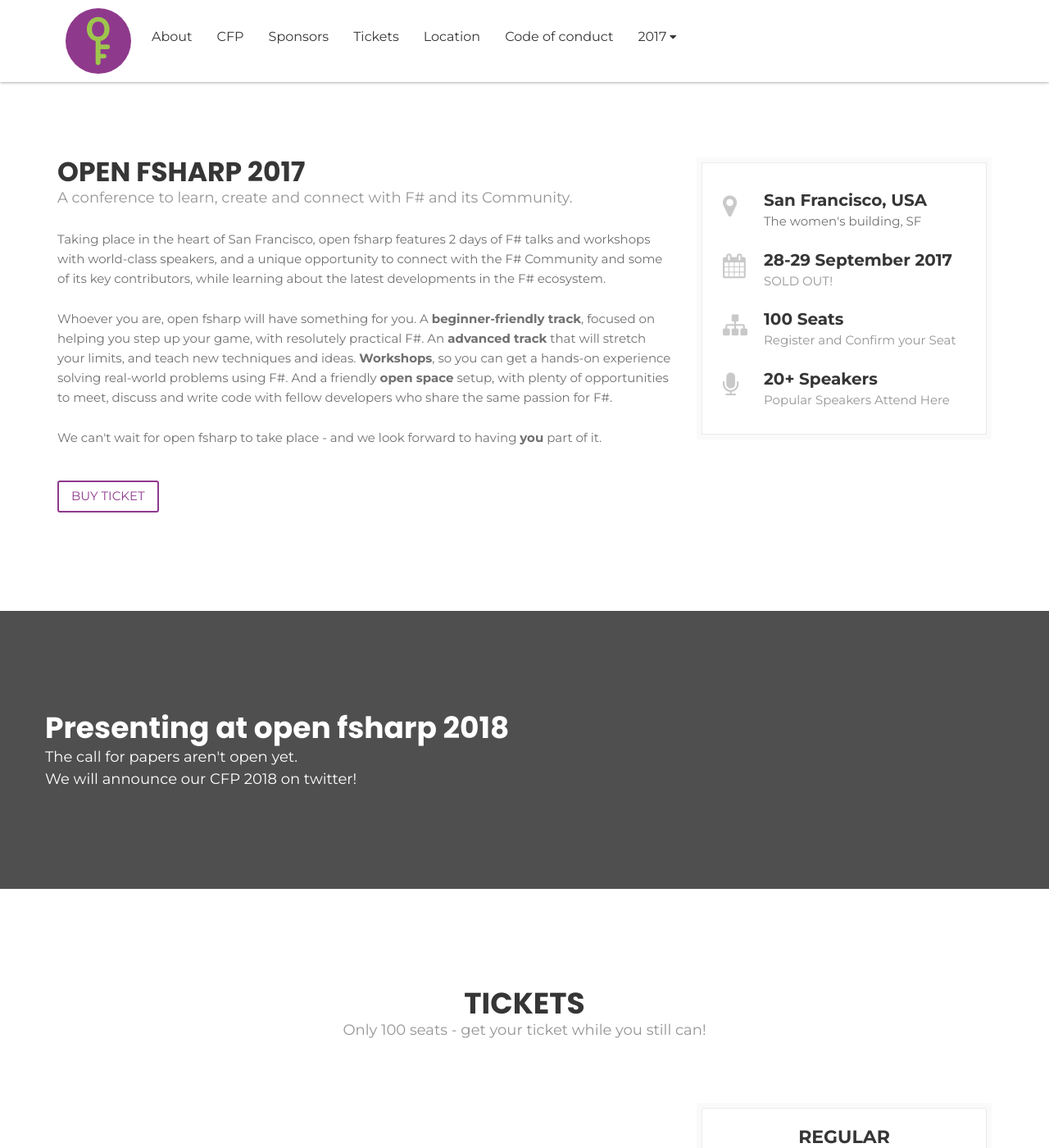
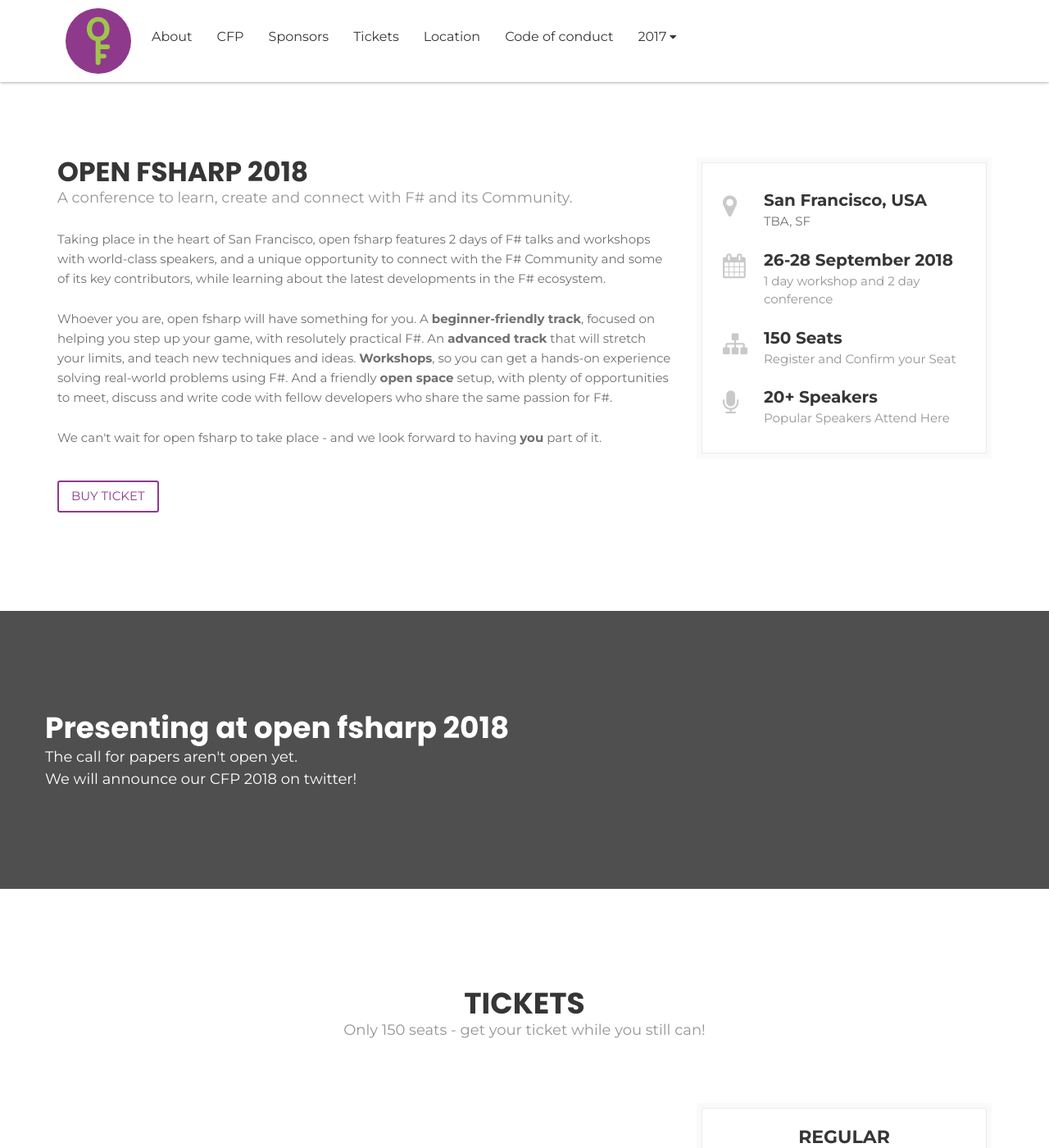
Before and after one commit to open-fsharp/open-fsharp.github.io, a Jekyll site: the page built from index.html, in a window 1280 px wide and 1400 px high, scrolled down 523 px. Shown: the whole window at 82% size. Built offline with Jekyll 4.4.1, drawn with Linux system fonts in a browser that asks for light colours; the list of posts is cut into pages by our own code; comment, search, counter and statistics services are not loaded; some of the changed text lies outside the part shown.

Commit message:
remove info 2017

```diff
--- a/index.html
+++ b/index.html
@@ -62,7 +62,7 @@ title: Home
 			<div class="col-md-8">
 				<div class="conference-main">
 					<div class="section-head">
-						<h2 class="header-title">open fsharp 2017</h2>
+						<h2 class="header-title">open fsharp 2018</h2>
 						<p class="header-desc">A conference to learn, create and connect with F# and its Community.</p>
 					</div>
 
@@ -85,20 +85,20 @@ title: Home
 								<span class="c-info-icon"><i class="fa fa-map-marker"></i></span>
 								<span class="c-info-content">
 									<strong>San Francisco, USA</strong>
-									<span class="i-text"><a href="https://womensbuilding.org/" target="_blank">The women's building, SF</a></span>
+									<span class="i-text"><a href="#" target="_blank">TBA, SF</a></span>
 								</span>
 							</li>
 							<li>
 								<span class="c-info-icon"><i class="fa fa-calendar"></i></span>
 								<span class="c-info-content">
-									<strong>28-29 September 2017</strong>
-									<span class="i-text">SOLD OUT!</span>
+									<strong>26-28 September 2018</strong>
+									<span class="i-text">1 day workshop and 2 day conference</span>
 								</span>
 							</li>
 							<li>
 								<span class="c-info-icon"><i class="fa fa-sitemap"></i></span>
 								<span class="c-info-content">
-									<strong>100 Seats</strong>
+									<strong>150 Seats</strong>
 									<span class="i-text">Register and Confirm your Seat</span>
 								</span>
 							</li>
@@ -140,14 +140,13 @@ title: Home
 </section>
 <!--  start cfp header   -->
 
-
 <!--  start pricing table  -->
 <section id="tickets" class="pricing-table3">
 	<div class="container">
 		<div class="row">
 			<div class="section-head">
 				<h2 class="header-title">Tickets</h2>
-				<p class="header-desc">Only 100 seats - get your ticket while you still can!</p>
+				<p class="header-desc">Only 150 seats - get your ticket while you still can!</p>
 			</div>
 			<div class="pricing-table-wrapper3">
 				<div class="col-sm-6 col-md-4">
@@ -267,8 +266,8 @@ title: Home
 							<div class="contact-item">
 								<span><i class="fa fa-map-marker"></i></span>
 								<div class="content">
-									<h4 class="ccr-name">San Francisco, USA</h4>
-									<p class="ccr-detail">3543 18th Street #8, SF, CA 94110</p>
+									<h4 class="ccr-name">TBA, USA</h4>
+									<p class="ccr-detail">TBA</p>
 								</div>
 							</div>
 						</div><!-- /.contact-item-outer -->
```
Lines whose indentation alone changed are shown as unchanged.
